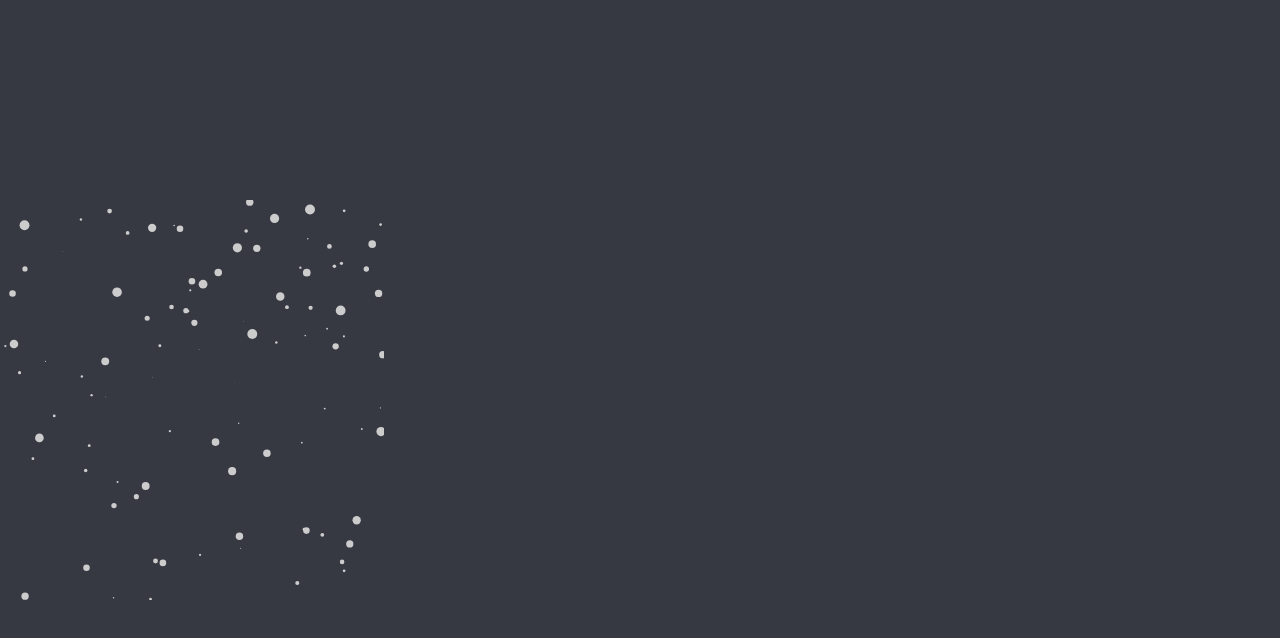
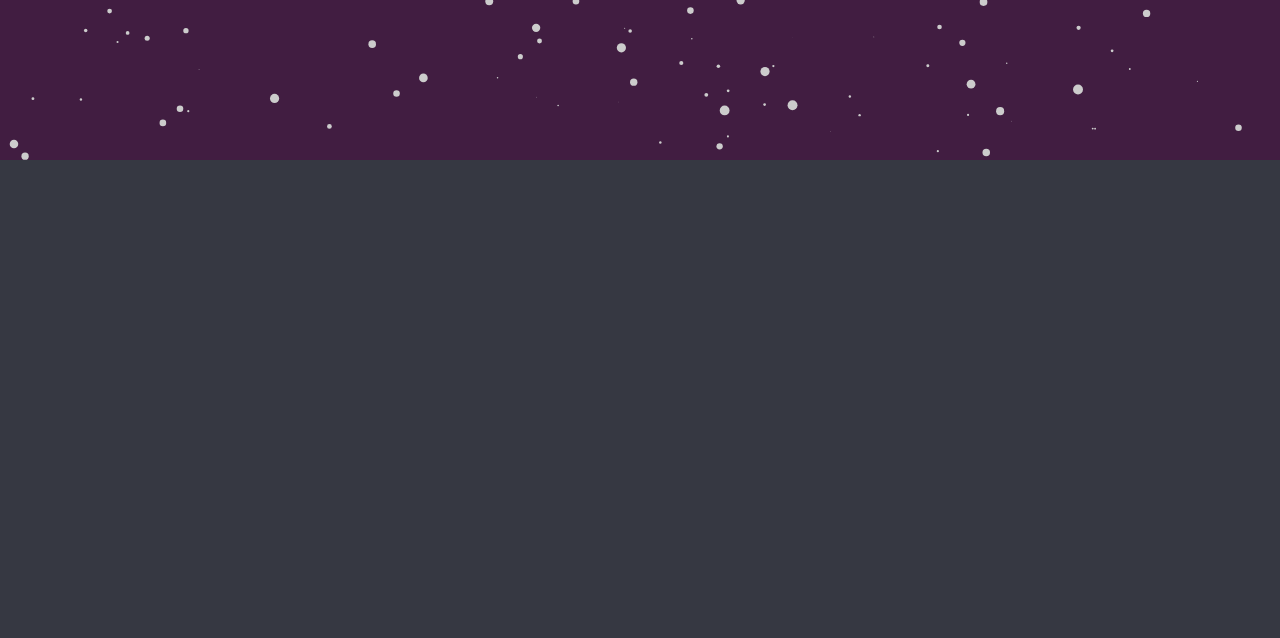
Before and after one commit to CEbbinghaus/Space, a plain HTML site: page index.html in a window 1280 px wide. Drawn offline with Linux system fonts and the light colour scheme.

Commit message:
Now More Support and First Proper Version.

```diff
--- a/index.css
+++ b/index.css
@@ -7,7 +7,9 @@ body{
 }
 canvas{
   position: fixed;
-  width: 30%;
-  height: 50%;
-  top: 25%;
+  width: 100%;
+  height: 20%;
+  /* top: 25%; */
+  /* left: 70%; */
+  background: rgb(65, 29, 65);
 }
--- a/index.js
+++ b/index.js
@@ -1,34 +1,37 @@
 class Space{
-  constructor(e, f = false){
+  constructor(e, f = false, c = false){
     this.canvas = e || document.getElementById(e) || document.getElementsByTagName("canvas");
     this.ctx = this.canvas.getContext("2d");
     this.cr = this.canvas.getClientRects()[0];
+    this.center = c;
     this.width = 0;
     this.height = 0;
-    this.stars = Array.from(new Array(100));
+    this.stars = Array.from(new Array((this.cr.width + this.cr.height) / 20 | 0));
     this.init();
     this.next = null;
     this.xo = 0;
     this.yo = 0;
     this.f = f;
+    this.r = 5;
     this.x = 0;
     this.y = 0;
   }
   init(){
     this.stars.map((e, i) => {this.stars[i] = new Star()})
-    if(this.f){
-      this.resize();
-      onresize = this.resize.bind(this);
-    }else{
-      this.canvas.width = this.width = this.cr.width;
-      this.canvas.height = this.height = this.cr.height;
-    }
+    this.resize();
+    onresize = this.resize.bind(this);
     onmousemove = this.move.bind(this)
     this.next = requestAnimationFrame(this.update.bind(this))
   }
   resize(){
-    this.canvas.width = this.width = innerWidth;
-    this.canvas.height = this.height = innerHeight;
+    this.cr = this.canvas.getClientRects()[0];
+    if(this.f){
+      this.canvas.width = this.width = innerWidth;
+      this.canvas.height = this.height = innerHeight;
+    } else {
+      this.canvas.width = this.width = this.cr.width;
+      this.canvas.height = this.height = this.cr.height;
+    }
   }
   move(e){
     let evt = e || event;
@@ -36,8 +39,10 @@ class Space{
     let y = e.clientY - this.cr.top;
     // if (x < 0 || y < 0 || x > this.width || y > this.width)return;
     let d = (innerWidth + innerHeight) / 1000
-    this.xo = (this.width / 2 - x) / d;
-    this.yo = (this.height / 2 - y) / d;
+    this.xo = ((this.center ? innerWidth : this.width) / 2 - (this.center ? evt.clientX : x)).clamp(this.width / 2);
+    this.yo = ((this.center ? innerHeight : this.height) / 2 - (this.center ? evt.clientY : y)).clamp(this.height / 2);
+    // this.xo = ((this.center ? innerWidth : this.width) / 2 - this.center ? e.clientX : x) / d;
+    // this.yo = ((this.center ? innerHeight : this.height) / 2 - this.center ? e.clientY : y) / d;
   }
   update(){
     let d = 10;
@@ -57,7 +62,7 @@ class Space{
     this.ctx.fillStyle = "#ccc";
     this.ctx.clearRect(0, 0, this.width, this.height)
     this.stars.forEach(s => {
-      s.draw(this.ctx);
+      s.draw(this.ctx, this.r);
     })
   }
 }
@@ -67,9 +72,14 @@ class Star{
     this.y = Math.random() * innerHeight;
     this.z = Math.random();
   }
-  draw(ctx){
+  draw(ctx, r){
     ctx.beginPath();
-    ctx.arc(this.x, this.y, this.z * 5, 0, 2*Math.PI);
+    ctx.arc(this.x, this.y, this.z * r, 0, 2*Math.PI);
     ctx.fill();
   }
 }
+Number.prototype.clamp = function (n) {
+  if(this < -n)return -n;
+  if(this > n)return n;
+  return this;
+}
```
